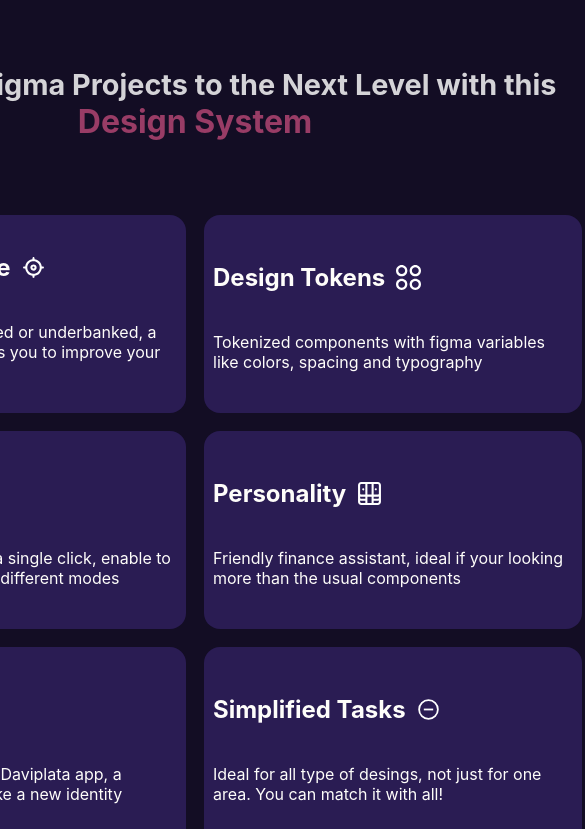
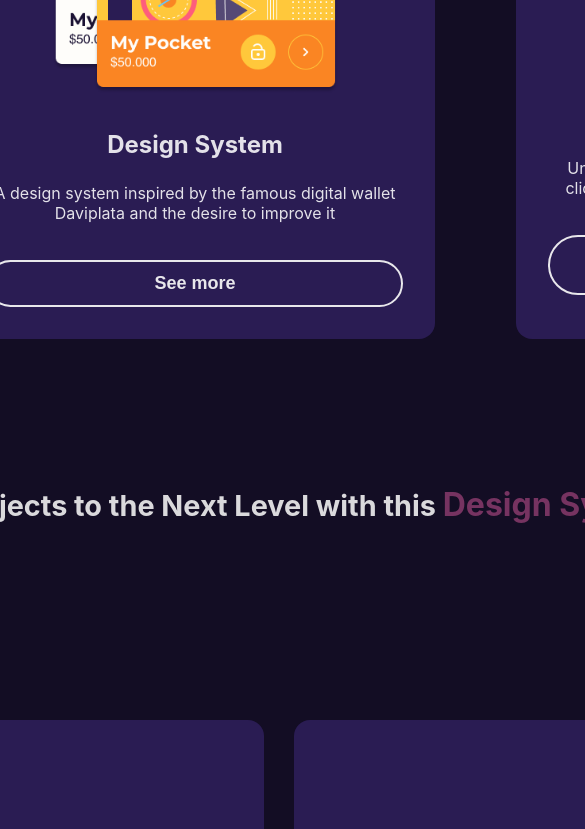
Before and after one commit to AndresNei20/Landing-Design-System, a React (Vite) app in the folder landing-ds/: page / in a window 390 px wide. Shown: the part 1156-1985 px from the top of the page, 585 px wide, since content can reach past the window. Built offline with nearby package versions, Linux system fonts and the light colour scheme.

Commit message:
value cards responsive

```diff
--- a/landing-ds/src/components/ValueCard/ValueCard.css
+++ b/landing-ds/src/components/ValueCard/ValueCard.css
@@ -11,8 +11,10 @@
     min-width: 360px;
     padding: 1%;
     background-color: #2A1C53;
-    color: #FEFDFA; /* Ensure initial text color contrasts with background */
-    transition: transform 0.3s ease-in-out, background-color 0.3s ease-in-out, color 0.3s ease-in-out; /* Enhanced transitions */
+    color: #FEFDFA;
+    /* Ensure initial text color contrasts with background */
+    transition: transform 0.3s ease-in-out, background-color 0.3s ease-in-out, color 0.3s ease-in-out;
+    /* Enhanced transitions */
 }
 
 .v-card-wrap:hover {
@@ -40,3 +42,43 @@
 .text-vcard {
     font-size: medium;
 }
+
+@media (max-width: 600px) {
+    .v-card-wrap {
+        width: 250px;
+        min-width: 250px;
+        max-width: 250px;
+        padding: 5%;
+        height: fit-content;
+        margin-left: 20px;
+    }
+
+    .text-vcard {
+        width: 100%;
+    }
+
+    .text-vcard p {
+        font-size: 0.8rem;
+    }
+
+    .title-vcard {
+        font-weight: bold;
+        font-size: 1.2rem;
+        padding: 0%;
+        width: 70%;
+
+
+    }
+    .text-icon-wrap {
+        width: 80%;
+        gap: 0%;
+        margin: 0 auto;
+    }
+
+    .icon-vcard{
+        margin: 0;
+        padding: 0;
+    }
+
+
+}
--- a/landing-ds/src/components/ValueCards/ValueCards.css
+++ b/landing-ds/src/components/ValueCards/ValueCards.css
@@ -10,3 +10,19 @@
     padding-top: 0%;
     padding-bottom: 8%;
   }
+
+  @media (max-width: 600px) {
+    .v-cards-wrap {
+        justify-content: flex-start;
+        flex-direction: row; /* Keep cards in a row */
+        flex-wrap: nowrap; /* Prevent wrapping to new lines */
+        align-items: stretch; /* Stretch cards to full height */
+        gap: 10px; /* Adjust gap as needed */
+        padding: 5% 2%; /* Adjust padding for better spacing */
+        overflow-x: auto; /* Enable horizontal scrolling */
+        -webkit-overflow-scrolling: touch; /* Smooth scrolling on iOS */
+        scroll-snap-type: x mandatory; /* Enable snap scrolling */
+    }
+
+
+}
```
Lines whose indentation alone changed are shown as unchanged.
